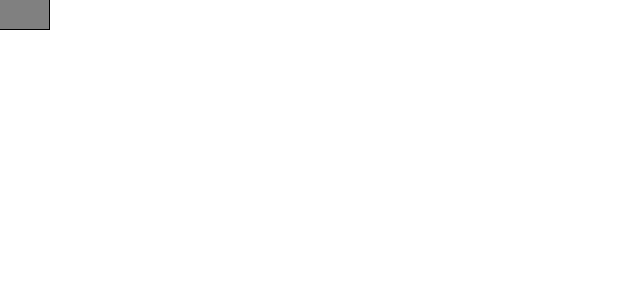
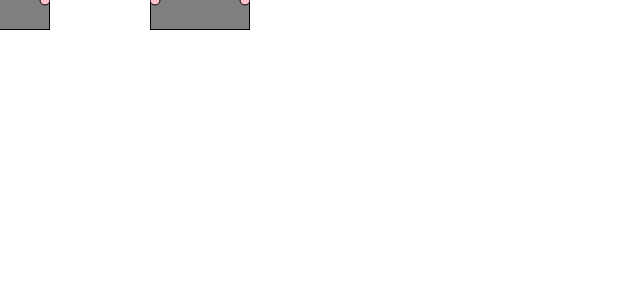
Before and after one commit to Jackjianglin/free-mind, a React (Create React App) app: page / in a window 1280 px wide. Shown: the top 300 px of the page, without its empty margins (0-640 px from the left). Built offline with nearby package versions, Linux system fonts and the light colour scheme.

Commit message:
节点连线

```diff
--- a/src/pages/svg.tsx
+++ b/src/pages/svg.tsx
@@ -23,24 +23,43 @@ enum ComponentName {
     Container = "Container",
     Other = "Other"
 }
+enum ComponentLinkCirclePosition {
+    Top = "Top", Right = "Right", Bottom = "Bottom", Left = "Left"
+}
+interface ISVGLine {
+    id: string;
+    start: {
+        nodeId: string,
+        direction: ComponentLinkCirclePosition
+    };
+    end: {
+        nodeId: string,
+        direction: ComponentLinkCirclePosition
+    }
+}
 interface IMouseDownInfo {
     mouseDownPosition: IPosition;
     mouseDownType: MouseDownType;
-    mouseDownComponetName: ComponentName;
+    componet: {
+        name: ComponentName,
+        id: string
+    };
+    nodeCircleDirection?: ComponentLinkCirclePosition
 }
 let _id = 0;
+let activeNodeMove = false; // 活跃的节点是否移动了
 const getUniqueId = (): string => {
     return String(_id++)
 }
-const LinkCircle = ({ position, r }: { position: IPosition; r: number; }) => {
+const LinkCircle = ({ position, r, direction }: { position: IPosition; r: number; direction: ComponentLinkCirclePosition }) => {
     const [active, setActive] = useState(false);
     return (
-        <circle onMouseEnter={() => setActive(true)} onMouseLeave={() => setActive(false)}
-            cx={position.x} cy={position.y} r={active ? r * 1.5 : r} stroke="black" stroke-width="1" fill="red" />
+        <circle data-direction={direction} onMouseEnter={() => setActive(true)} onMouseLeave={() => setActive(false)}
+            cx={position.x} cy={position.y} r={active ? r * 1.5 : r} stroke="black" strokeWidth="1" fill="pink" />
     )
 }
 
-const SVGComponent = ({ position, size }: { position: IPosition; size: ISize }) => {
+const SVGComponent = ({ id, position, size, active }: ISVGNode) => {
     const { k, origin } = useContext(GlobalContext);
     const componentOffset = {
         x: (window.innerWidth / 2) - (origin.x - position.x * k) - (size.width / 2),
@@ -61,19 +80,51 @@ const SVGComponent = ({ position, size }: { position: IPosition; size: ISize })
             ?
             null
             :
-            <svg {...componentSize} {...componentOffset} data-name={ComponentName.Node}>
-                <rect {...componentSize} stroke="black" stroke-width="2" fill="gray" />
-                <LinkCircle position={{ x: componentSize.width / 2, y: 0 }} r={5}></LinkCircle>
+            <svg id={id} {...componentSize} {...componentOffset} data-name={ComponentName.Node}>
+                <rect {...componentSize} stroke={active ? 'orange' : 'black'} strokeWidth={active ? 5 : 2} fill="gray" />
+                <LinkCircle direction={ComponentLinkCirclePosition.Left} position={{ x: 5, y: componentSize.height / 2 }} r={5}></LinkCircle>
+                <LinkCircle direction={ComponentLinkCirclePosition.Right} position={{ x: componentSize.width - 5, y: componentSize.height / 2 }} r={5}></LinkCircle>
             </svg>
     )
 }
 
-const getComponentName = (node: HTMLElement | null): ComponentName => {
-    if (node === null) return ComponentName.Other
+const SVGLine = ({ start, end }: { start: IPosition; end: IPosition }) => {
+    const middleY = (end.y + start.y) / 2;
+    const middleX = (end.x + start.x) / 2;
+
+
+    /**
+     * 解决鼠标moveup 时的target 是path 问题
+     */
+    if (end.x > start.x) {
+        end.x -= 1;
+    } else {
+        end.x += 1
+    }
+    if (end.y > start.y) {
+        end.y -= 1;
+    } else {
+        end.y += 1
+    }
+
+
+    const path = `M ${start.x} ${start.y} C ${middleX} ${start.y} ${middleX} ${start.y} ${middleX} ${middleY} S ${middleX} ${end.y} ${end.x} ${end.y}`;
+    return (
+        <path d={path} stroke="black" fill="transparent" />
+    )
+}
+const getComponentName = (node: HTMLElement | null): { name: ComponentName, id: string } => {
+    if (node === null) return {
+        name: ComponentName.Other,
+        id: '-1'
+    }
     if (node.dataset.name) {
         const name = Object.keys(ComponentName).find(res => res === node.dataset.name)
         if (name) {
-            return name as ComponentName
+            return {
+                name: name as ComponentName,
+                id: node.getAttribute("id") as string
+            }
         }
     }
     return getComponentName(node.parentElement)
@@ -83,7 +134,11 @@ const getInitMouseDownInfo = (): IMouseDownInfo => {
     return {
         mouseDownPosition: { x: 0, y: 0 },
         mouseDownType: MouseDownType.Other,
-        mouseDownComponetName: ComponentName.Other
+        componet: {
+            name: ComponentName.Other,
+            id: '-1'
+        },
+        nodeCircleDirection: undefined
     }
 }
 const getInitNodesConfig = (): ISVGNode[] => {
@@ -94,6 +149,12 @@ const getInitNodesConfig = (): ISVGNode[] => {
             position: { x: 0, y: 0 },
             active: false
         },
+        {
+            id: getUniqueId(),
+            size: { width: 100, height: 60 },
+            position: { x: 200, y: 0 },
+            active: false
+        },
     ]
 }
 
@@ -101,18 +162,107 @@ export default () => {
     const [k, setK] = useState(1);
     const [size, setSize] = useState<ISize>({ width: window.innerWidth * k, height: window.innerHeight * k });
     const [originOffset, setOriginOffset] = useState<IPosition>({ x: 0, y: 0 })
-    const getOrigin = (): IPosition => {
-        return { x: ((size.width / 2) + originOffset.x) * k, y: ((size.height / 2) + originOffset.y) * k }
+    const [moveingLinePosition, setMovingLinePosition] = useState<{ start: IPosition, end: IPosition } | null>(null);
+    const origin: IPosition = { x: ((size.width / 2) + originOffset.x) * k, y: ((size.height / 2) + originOffset.y) * k }
+
+    const [mouseDownInfo, setMouseDownInfo] = useState<IMouseDownInfo>(getInitMouseDownInfo());
+    const [nodesConfig, setNodesConfig] = useState<ISVGNode[]>(getInitNodesConfig());
+    const [linesConfig, setLinesConfig] = useState<ISVGLine[]>([]);
+    const NodeReset = () => {
+        nodesConfig.forEach(res => {
+            res.active = false;
+        });
     }
-    const [mouseDownInfo, setMouseDownInfo] = useState<IMouseDownInfo>(getInitMouseDownInfo());
-    const [nodesConfig, setNodesConfig] = useState<ISVGNode[]>(getInitNodesConfig())
+    const getLinePosition = (lineConfig: ISVGLine): { start: IPosition, end: IPosition } | null => {
+        const startNode = nodesConfig.find(res => res.id === lineConfig.start.nodeId)
+        const endNode = nodesConfig.find(res => res.id === lineConfig.end.nodeId)
+        if (!endNode) return null;
+        if (!startNode) return null;
+        const startOffset = {
+            x: (window.innerWidth / 2) - (origin.x - startNode.position.x * k) - (startNode.size.width / 2),
+            y: (window.innerHeight / 2) - (origin.y - startNode.position.y * k) - (startNode.size.height / 2),
+        }
+        const endOffset = {
+            x: (window.innerWidth / 2) - (origin.x - endNode.position.x * k) - (endNode.size.width / 2),
+            y: (window.innerHeight / 2) - (origin.y - endNode.position.y * k) - (endNode.size.height / 2),
+        }
+        // { x: 5, y: componentSize.height / 2 }
+        // { x: componentSize.width - 5, y: componentSize.height / 2 }
+        let start = {
+            x: startOffset.x,
+            y: startOffset.y
+        }
+        let end = {
+            x: endOffset.x,
+            y: endOffset.y
+        }
+        if (lineConfig.start.direction === ComponentLinkCirclePosition.Right) {
+            start.x += (startNode.size.width - 5)
+            start.y += (startNode.size.height / 2)
+        } else if (lineConfig.start.direction === ComponentLinkCirclePosition.Left) {
+            start.x += 5
+            start.y += (startNode.size.height / 2)
+        }
+
+        if (lineConfig.end.direction === ComponentLinkCirclePosition.Right) {
+            end.x += (endNode.size.width - 5)
+            end.y += (endNode.size.height / 2)
+        } else if (lineConfig.end.direction === ComponentLinkCirclePosition.Left) {
+            end.x += 5
+            end.y += (endNode.size.height / 2)
+        }
+        return {
+            start,
+            end: end
+        }
+    }
+    const NodeClick = (id: string, otherRest: boolean = true) => {
+        if (otherRest === false) {
+            const node = nodesConfig.find(res => res.id === id)
+            if (!node) return;
+            node.active = !node.active;
+            setNodesConfig([...nodesConfig])
+        } else {
+            const node = nodesConfig.find(res => res.id === id)
+            if (!node) return;
+            const currentValue = node.active;
+            NodeReset()
+            node.active = !currentValue;
+            setNodesConfig([...nodesConfig])
+        }
+    }
     return (
-        <GlobalContext.Provider value={{ k, origin: getOrigin() }}>
+        <GlobalContext.Provider value={{ k, origin }}>
             <svg style={{ width: window.innerWidth, height: window.innerHeight, cursor: mouseDownInfo.mouseDownType === MouseDownType.Right ? 'grab' : 'default' }}
                 data-name={ComponentName.Container}
+                onClick={(e) => {
+                    // 鼠标点击时的操作，用于激活选中节点
+                    const { name, id } = getComponentName(e.target as HTMLElement);
+                    if (!activeNodeMove) {
+                        switch (name) {
+                            case ComponentName.Node:
+                                NodeClick(id || '', !e.ctrlKey);
+                                break;
+                            case ComponentName.Container:
+                                NodeReset();
+                                setNodesConfig([...nodesConfig])
+                                break;
+                        }
+                    }
+                    activeNodeMove = false;
+                }}
                 onMouseDown={(e) => {
-                    const mouseDownComponetName = getComponentName(e.target as HTMLElement);
+                    // 获取鼠标点击时的信息
+                    const componet = getComponentName(e.target as HTMLElement);
                     let mouseDownType: MouseDownType = MouseDownType.Other;
+
+                    // 如果点击的是节点上的小圆圈
+                    let nodeCircleDirection = undefined;
+                    if (componet.name === ComponentName.Node && (e.target as HTMLElement).tagName === 'circle') {
+                        const key = Object.keys(ComponentLinkCirclePosition).find(res => res === (e.target as HTMLElement).dataset.direction)
+                        nodeCircleDirection = key ? (key as ComponentLinkCirclePosition) : undefined;
+                    }
+
                     if (e.button === 0) {
                         mouseDownType = MouseDownType.Left
                     }
@@ -124,20 +274,70 @@ export default () => {
                             x: e.clientX, y: e.clientY
                         },
                         mouseDownType,
-                        mouseDownComponetName
+                        componet,
+                        nodeCircleDirection
                     })
                     e.preventDefault();
                 }}
-                onMouseUp={() => {
+                onMouseUp={(e) => {
+                    const componet = getComponentName(e.target as HTMLElement);
+                    // 如果点击的是节点上的小圆圈
+                    let nodeCircleDirection = undefined;
+                    // componet.name === container
+                    if ((componet.name === ComponentName.Node) &&
+                        ((e.target as HTMLElement).tagName === 'circle') &&
+                        (mouseDownInfo.componet.name === ComponentName.Node) &&
+                        mouseDownInfo.nodeCircleDirection &&
+                        (componet.id !== mouseDownInfo.componet.id)) {
+
+                        const key = Object.keys(ComponentLinkCirclePosition).find(res => res === (e.target as HTMLElement).dataset.direction)
+                        nodeCircleDirection = key ? (key as ComponentLinkCirclePosition) : undefined;
+                        const lineConfig: ISVGLine = {
+                            id: getUniqueId(),
+                            start: {
+                                nodeId: mouseDownInfo.componet.id,
+                                direction: mouseDownInfo.nodeCircleDirection
+                            },
+                            end: {
+                                nodeId: componet.id,
+                                direction: nodeCircleDirection as ComponentLinkCirclePosition
+                            }
+                        }
+                        setLinesConfig([...linesConfig, lineConfig])
+                    }
+
+                    setMovingLinePosition(null);
                     setMouseDownInfo(getInitMouseDownInfo())
                 }}
                 onMouseMove={(e) => {
                     if (mouseDownInfo.mouseDownType === MouseDownType.Other) return;
                     if (mouseDownInfo.mouseDownType === MouseDownType.Right) {
+                        // 拖拽视图
                         setOriginOffset({
                             x: originOffset.x - (e.movementX / k),
                             y: originOffset.y - (e.movementY / k)
                         })
+                    }
+                    if (mouseDownInfo.mouseDownType === MouseDownType.Left) {
+                        if (mouseDownInfo.nodeCircleDirection) {
+                            setMovingLinePosition({
+                                start: mouseDownInfo.mouseDownPosition,
+                                end: {
+                                    x: e.clientX, y: e.clientY
+                                }
+                            })
+                        } else {
+                            // 如果有选中的节点，移动节点位置
+                            activeNodeMove = true;
+                            const activeNodes = nodesConfig.filter(res => res.active);
+                            activeNodes.forEach(res => {
+                                res.position = {
+                                    x: res.position.x + (e.movementX / k),
+                                    y: res.position.y + (e.movementY / k)
+                                }
+                            });
+                            setNodesConfig([...nodesConfig])
+                        }
                     }
                 }}
                 onContextMenu={(e) => {
@@ -147,6 +347,18 @@ export default () => {
                 {
                     nodesConfig.map(res => <SVGComponent key={res.id} {...res}></SVGComponent>)
                 }
+                {
+                    moveingLinePosition ? <SVGLine {...moveingLinePosition}></SVGLine> : null
+                }
+                {
+                    linesConfig.map(res => {
+                        const lineOffsetConfig = getLinePosition(res)
+                        if (lineOffsetConfig) {
+                            return <SVGLine key={res.id} {...lineOffsetConfig}></SVGLine>
+                        }
+                        return null;
+                    })
+                }
             </svg>
         </GlobalContext.Provider >
     )
```
Also changed, not shown: src/interface.d.ts (line endings or trailing spaces).
